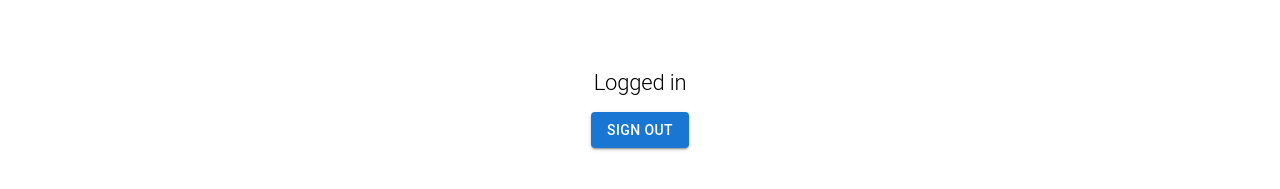
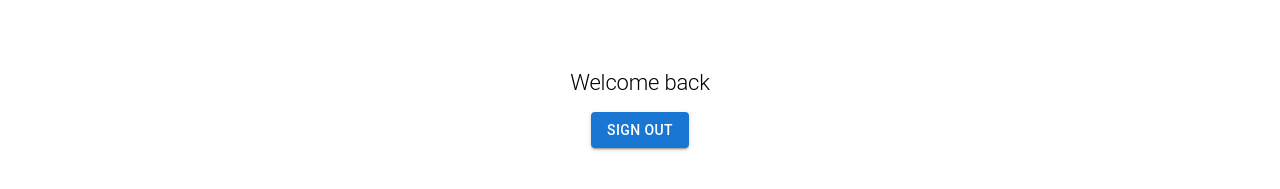
Before and after one commit to chrisvasqm/automaty, a React (Vite) app: page /loggedIn in a window 1280 px wide. Shown: the part 301-490 px from the top of the page. Built offline with nearby package versions, Linux system fonts and the light colour scheme.

Commit message:
Update logged in message

```diff
--- a/src/pages/LoggedInPage.tsx
+++ b/src/pages/LoggedInPage.tsx
@@ -9,12 +9,12 @@ const LoggedInPage = () => {
                 display: 'flex',
                 alignItems: 'center'
             }}>
-            <Stack gap={2}>
+            <Stack gap={2} alignItems={'center'}>
                 <Typography
                     align='center'
                     variant='h2'
                     sx={{ fontSize: 22 }}>
-                    Logged in
+                    Welcome back
                 </Typography>
 
                 <Link to='/'>
```
